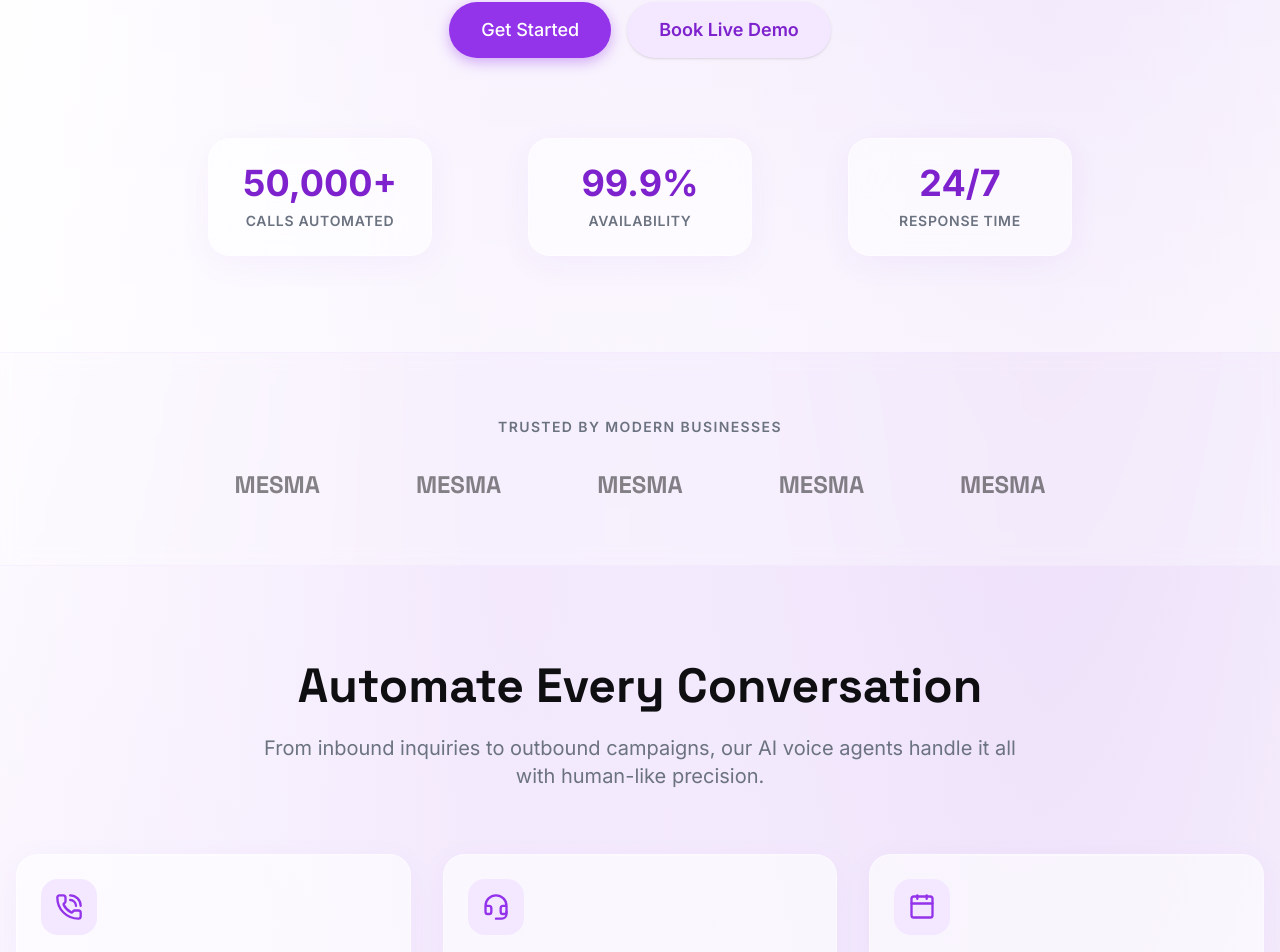
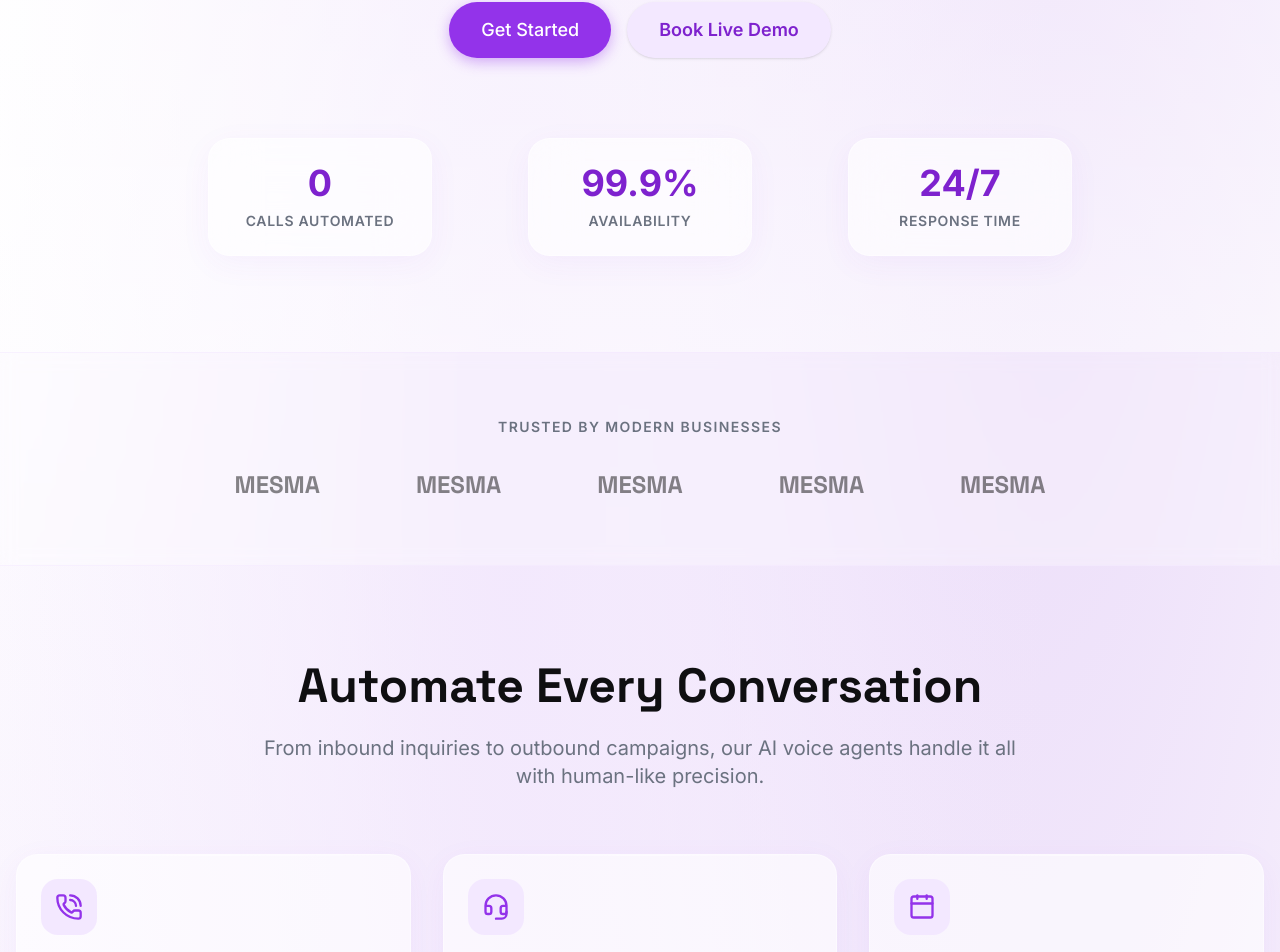
Before and after one commit to Mohammadsaifuddin68/mesma-website, a Next.js app: page / in a window 1280 px wide. Shown: the part 856-1808 px from the top of the page. Built offline with nearby package versions, Linux system fonts and the light colour scheme.

Commit message:
edit in landing page

```diff
--- a/src/app/page.tsx
+++ b/src/app/page.tsx
@@ -67,7 +67,7 @@
 
           <div className="grid grid-cols-1 md:grid-cols-3 gap-8 md:gap-24 w-full max-w-4xl px-4">
             <div className="flex flex-col items-center justify-center p-6 glass-panel rounded-2xl">
-              <span className="text-4xl font-bold text-deep-violet mb-2">50,000+</span>
+              <span className="text-4xl font-bold text-deep-violet mb-2">0</span>
               <span className="text-sm text-muted-foreground uppercase tracking-wider font-semibold">Calls Automated</span>
             </div>
             <div className="flex flex-col items-center justify-center p-6 glass-panel rounded-2xl">
```
